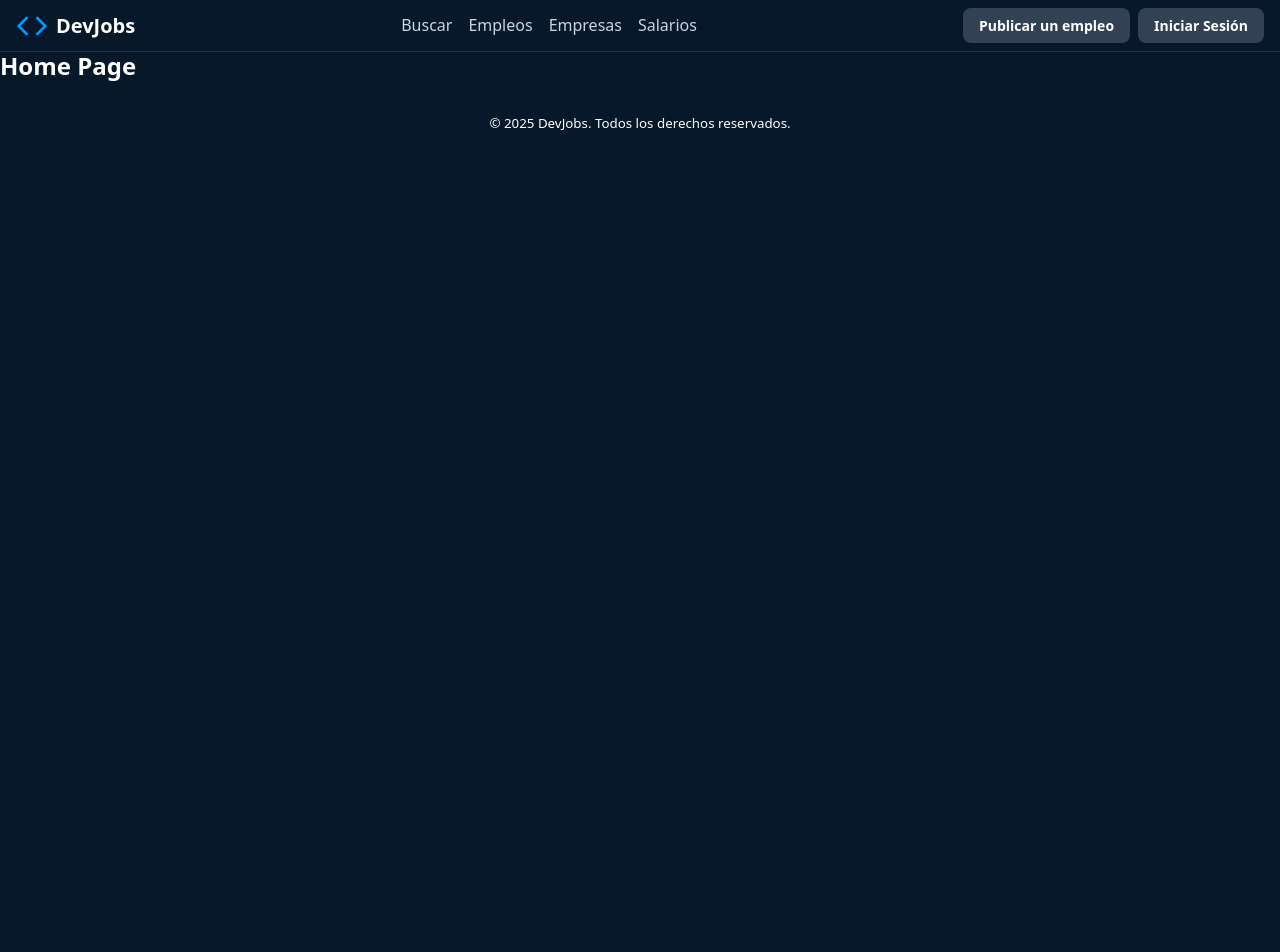
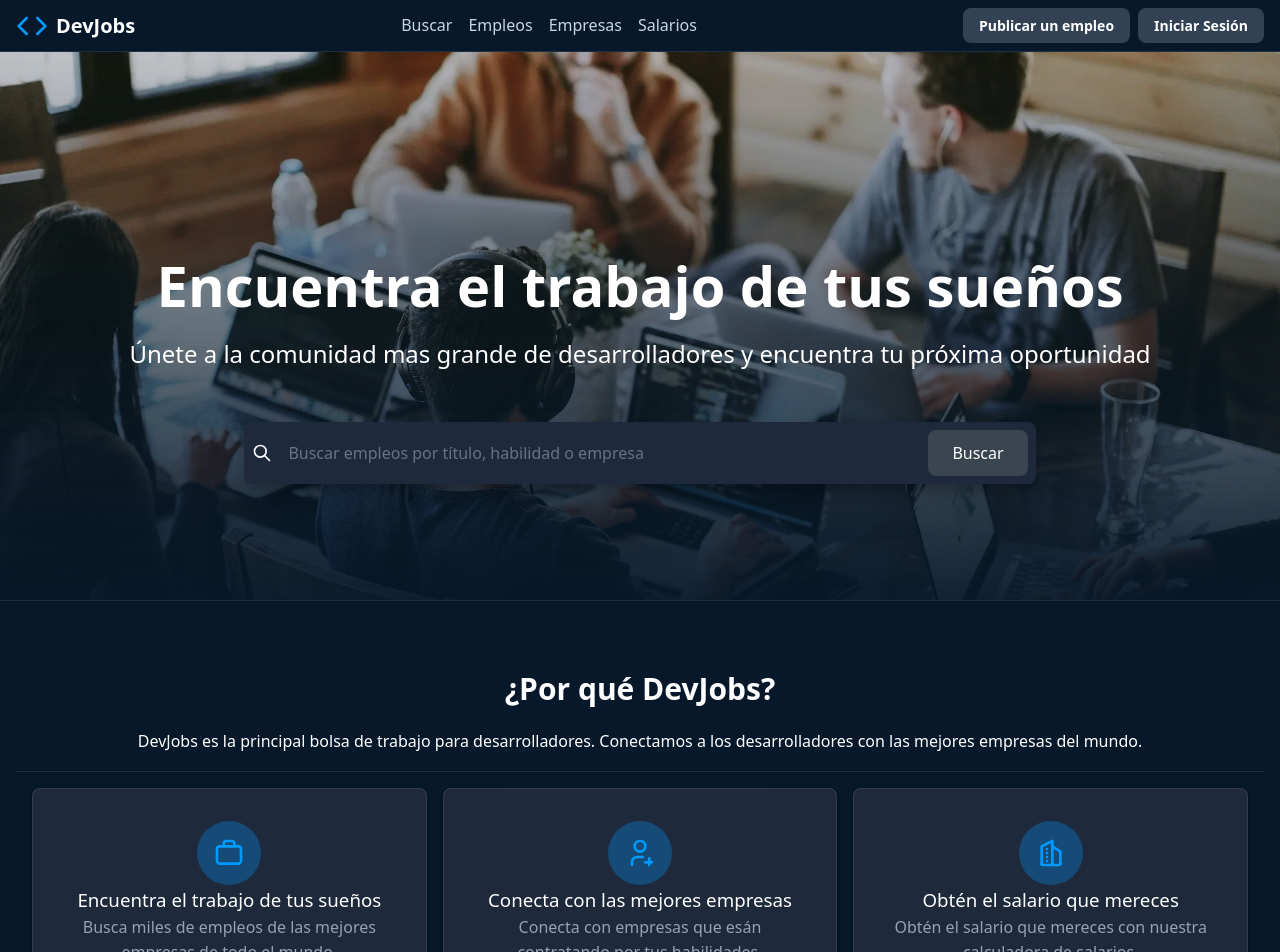
Before and after one commit to Ramiro-Zarate/Dev-Jobs-React, a React (Vite) app in the folder dev-jobs-react/: page / in a window 1280 px wide. Shown: the top 952 px of the page. Before the commit the page ends 800 px from the top, so only its background shows below. Built offline with nearby package versions, Linux system fonts and the light colour scheme.

Commit message:
refactor: home css

```diff
--- a/dev-jobs-react/src/components/SearchFormSection.module.css
+++ b/dev-jobs-react/src/components/SearchFormSection.module.css
@@ -1,3 +1,25 @@
+main > section:nth-child(1){
+    display: flex;
+    flex-direction: column;
+    align-items: center;
+    margin-top: 3rem;
+    gap: 1rem;
+    h1{
+        font-size: 3.5rem;
+        font-weight: 600;
+    }
+    p{
+        font-size: 1.5rem;
+        font-weight: 200;
+    }
+}
+
+.is-applied{
+    background-color: var(--text-muted);
+    pointer-events: none;
+}
+
+
 form {
     max-width: 62rem;
     display: flex;
@@ -33,6 +55,10 @@ form input[type="text"] {
 }
 
 .searchFilters{
+    background: transparent;
+    padding: 0;
+    box-shadow: none;
+    border: none;
     display: flex;
     max-width: 62rem;
     width: 100%;
--- a/dev-jobs-react/src/index.css
+++ b/dev-jobs-react/src/index.css
@@ -90,25 +90,3 @@ button {
     pointer-events: none;
     }
 }
-
-main > section:nth-child(1){
-    display: flex;
-    flex-direction: column;
-    align-items: center;
-    margin-top: 3rem;
-    gap: 1rem;
-    h1{
-        font-size: 3.5rem;
-        font-weight: 600;
-    }
-    p{
-        font-size: 1.5rem;
-        font-weight: 200;
-    }
-}
-
-
-.is-applied{
-    background-color: var(--text-muted);
-    pointer-events: none;
-}
--- a/dev-jobs-react/src/pages/Home.jsx
+++ b/dev-jobs-react/src/pages/Home.jsx
@@ -1,5 +1,44 @@
+import styles from './Home.module.css'
+import  backgroundImage from '../assets/background.webp'
+
 export function HomePage () {
     return (
-        <h1>Home Page</h1>
+        <main>
+        <section className={styles.heroSection}>
+            <img src={backgroundImage} alt="" className={styles.bgImage}/>
+            <h1>Encuentra el trabajo de tus sueños</h1>
+            <p>Únete a la comunidad mas grande de desarrolladores y encuentra tu próxima oportunidad</p>
+            <form role="search">
+                <div>
+                    <svg xmlns="http://www.w3.org/2000/svg" width="20" height="20" viewBox="0 0 24 24" fill="none" stroke="currentColor" stroke-width="2" stroke-linecap="round" stroke-linejoin="round" class="icon icon-tabler icons-tabler-outline icon-tabler-search"><path stroke="none" d="M0 0h24v24H0z" fill="none"/><path d="M3 10a7 7 0 1 0 14 0a7 7 0 1 0 -14 0" /><path d="M21 21l-6 -6" /></svg>
+                    <input type="text" placeholder="Buscar empleos por título, habilidad o empresa"/>
+                    <button type="submit">Buscar</button>
+                </div>
+            </form>
+        </section>
+        <section className={styles.featureSection}>
+            <header>
+            <h2>¿Por qué DevJobs?</h2>
+            <p>DevJobs es la principal bolsa de trabajo para desarrolladores. Conectamos a los desarrolladores con las mejores empresas del mundo.</p>
+            </header>
+            <footer className={styles.gridFeatures}>
+            <article className={styles.card}>
+                <svg xmlns="http://www.w3.org/2000/svg" width="24" height="24" viewBox="0 0 24 24" fill="none" stroke="currentColor" stroke-width="2" stroke-linecap="round" stroke-linejoin="round" class="icon icon-tabler icons-tabler-outline icon-tabler-briefcase-2"><path stroke="none" d="M0 0h24v24H0z" fill="none"/><path d="M3 9a2 2 0 0 1 2 -2h14a2 2 0 0 1 2 2v9a2 2 0 0 1 -2 2h-14a2 2 0 0 1 -2 -2v-9" /><path d="M8 7v-2a2 2 0 0 1 2 -2h4a2 2 0 0 1 2 2v2" /></svg>
+                <h3>Encuentra el trabajo de tus sueños</h3>
+                <p>Busca miles de empleos de las mejores empresas de todo el mundo.</p>
+            </article>
+            <article className={styles.card}>
+                <svg xmlns="http://www.w3.org/2000/svg" width="24" height="24" viewBox="0 0 24 24" fill="none" stroke="currentColor" stroke-width="2" stroke-linecap="round" stroke-linejoin="round" class="icon icon-tabler icons-tabler-outline icon-tabler-user-plus"><path stroke="none" d="M0 0h24v24H0z" fill="none"/><path d="M8 7a4 4 0 1 0 8 0a4 4 0 0 0 -8 0" /><path d="M16 19h6" /><path d="M19 16v6" /><path d="M6 21v-2a4 4 0 0 1 4 -4h4" /></svg>
+                <h3>Conecta con las mejores empresas</h3>
+                <p>Conecta con empresas que esán contratando por tus habilidades.</p>
+            </article>
+            <article className={styles.card}>
+                <svg xmlns="http://www.w3.org/2000/svg" width="24" height="24" viewBox="0 0 24 24" fill="none" stroke="currentColor" stroke-width="2" stroke-linecap="round" stroke-linejoin="round" class="icon icon-tabler icons-tabler-outline icon-tabler-building-skyscraper"><path stroke="none" d="M0 0h24v24H0z" fill="none"/><path d="M3 21l18 0" /><path d="M5 21v-14l8 -4v18" /><path d="M19 21v-10l-6 -4" /><path d="M9 9l0 .01" /><path d="M9 12l0 .01" /><path d="M9 15l0 .01" /><path d="M9 18l0 .01" /></svg>
+                <h3>Obtén el salario que mereces</h3>
+                <p>Obtén el salario que mereces con nuestra calculadora de salarios.</p>
+            </article>
+        </footer>
+        </section>
+    </main>
     )
 }
--- /dev/null
+++ b/dev-jobs-react/src/pages/Home.module.css
@@ -0,0 +1,164 @@
+.heroSection {
+  height: 500px;
+  text-align: center;
+  display: flex;
+  flex-direction: column;
+  justify-content: center;
+  align-items: center;
+}
+
+.heroSection h1 {
+    padding-top: 36px;
+}
+
+.bgImage {
+  position: absolute;
+  width: 100%;
+  height: 100%;
+  object-fit: cover;
+  z-index: -1;
+  left: 0;
+  top: 0;
+  mask-image: linear-gradient(to bottom, rgba(16, 25, 34, 1) 5%, rgba(16, 25, 34, 0) 80%);
+}
+
+/* Formulario de Búsqueda */
+form {
+  max-width: 42rem;
+  width: 100%;
+  margin: 0 auto;
+  padding-inline: 1rem;
+}
+
+form > div {
+  display: flex;
+  align-items: center;
+  background-color: var(--input-bg);
+  border-radius: 0.5rem;
+  box-shadow: 0 10px 15px -3px var(--shadow);
+  padding: 0.5rem;
+  gap: 0.5rem;
+}
+
+form input[type="text"] {
+  flex: 1;
+  background: transparent;
+  border: none;
+  outline: none;
+  color: var(--text-primary);
+  padding: 0.75rem 0.5rem;
+  font-size: 1rem;
+  font-family: inherit;
+  width: 40rem;
+}
+
+form input[type="text"]::placeholder {
+  color: #64748b;
+}
+
+button {
+  padding: 0.75rem 1.5rem;
+  border-radius: 0.5rem;
+  background-color: var(--primary);
+  color: white;
+  font-weight: 400;
+  border: none;
+  cursor: pointer;
+  transition: all 0.2s;
+  font-family: inherit;
+  font-size: 1rem;
+  white-space: nowrap;
+
+  &:hover, /* pseudo-clase que significa que el ratón está encima */
+  &:focus { /* pseudo-clase que significa que el elemento tiene el foco */
+    background-color: var(--primary-hover);
+    outline: 2px solid white;
+    outline-offset: 2px;
+  }
+
+  &:active {
+    transform: scale(0.90)
+  }
+
+  &:disabled {
+    opacity: .5;
+    pointer-events: none;
+  }
+}
+
+/* Features Section */
+
+.featureSection {
+    background-color: var(--background);
+    border-top: 1px solid var(--border);
+    text-align: center;
+    padding: 16px;
+
+    small {
+    color: var(--text-muted);
+    font-size: 0.875rem;
+    }
+}
+
+.featureSection h2 {
+    margin-top: 3rem;
+    font-size: 1.875rem;
+    font-weight: 700;
+    color: var(--text-primary);
+    margin-bottom: 1rem;
+}
+
+/* main > section:nth-child(2) > div > div:first-child > p {
+    font-size: 1.125rem;
+    color: var(--text-muted);
+    max-width: 42rem;
+    margin: 0 auto;
+} */
+
+.featureSection header {
+    margin-block: 1rem;
+}
+
+
+
+.gridFeatures {
+    display: grid;
+    grid-template-columns: repeat(auto-fit, minmax(280px, 1fr));
+    gap: 16px;
+    background-color: var(--background);
+    border-top: 1px solid var(--border);
+    text-align: center;
+    padding: 16px;
+
+    small {
+    color: var(--text-muted);
+    font-size: 0.875rem;
+    }
+}
+
+.card {
+    display: flex;
+    flex-direction: column;
+    background-color: var(--card-bg);
+    padding: 2rem;
+    margin-bottom: 16px;
+    border-radius: 0.5rem;
+    box-shadow: 0px 1px 3px 0px rgba(0, 0, 0, 0.5);
+
+    svg {
+    color: var(--primary-light);
+    background: rgba(0, 153, 255, .3);
+    width: 64px;
+    height: 64px;
+    border-radius: 100%;
+    padding: 16px;
+    }
+
+    p {
+    color: var(--text-muted);
+    }
+
+    h3 {
+    font-weight: 500;
+    }
+}
```
Also changed, not shown: dev-jobs-react/src/assets/background.webp (added).
